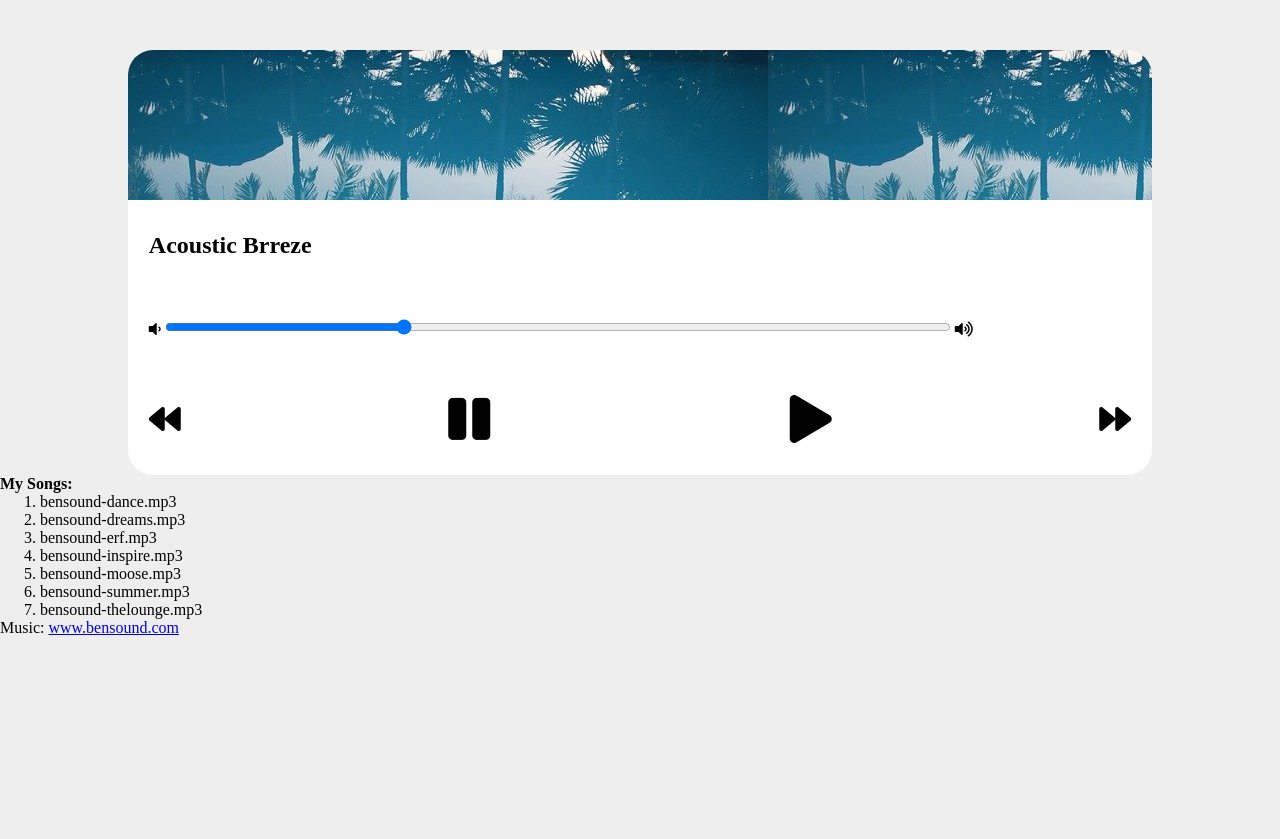
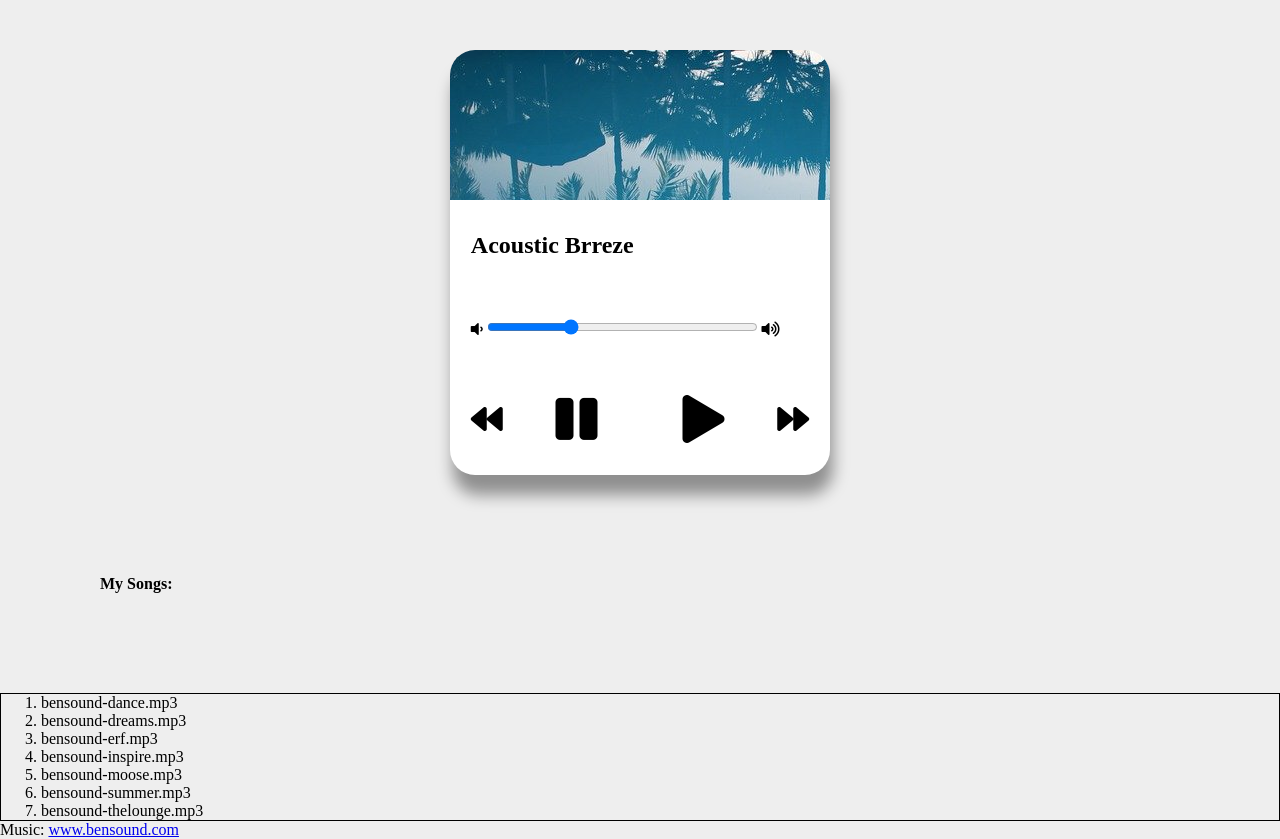
Before and after one commit to AshantiCode/js-fun-music-player, a plain HTML site: page index.html in a window 1280 px wide. Before the commit the page ends 800 px from the top, so only its background shows below. Drawn offline with Linux system fonts and the light colour scheme.

Commit message:
finish up card styling, add responivnes

```diff
--- a/index.html
+++ b/index.html
@@ -48,7 +48,7 @@
 
 	</div>
 
-	<h4>My Songs:</h4>
+	<h4 class="songs">My Songs:</h4>
 	<div class="song-list">
 		<ol>
 			<li>bensound-dance.mp3</li>
--- a/style.scss
+++ b/style.scss
@@ -14,7 +14,9 @@ body {
 	background: #ffffff;
 	margin: 50px auto 0;
 	width: 80%;
+	max-width: 380px;
 	border-radius: 25px;
+	box-shadow: 3px 20px 16px rgba(0, 0, 0, 0.4);
 
 	&-image {
 		// border: 1px solid red;
@@ -40,7 +42,6 @@ body {
 		}
 	}
 
-
 	.controls {
 		display: flex;
 		justify-content: space-between;
@@ -51,14 +52,13 @@ body {
 			margin-right: 2rem;
 		}
 	}
+}
 
-	.song-list {
-		text-align: left;
-		border: 1px solid;
+.songs {
+	margin: 100px;
+}
 
-
-		li {
-			// padding: .875rem
-		}
-	}
+.song-list {
+	text-align: left;
+	border: 1px solid;
 }
```
Also changed, not shown: style.css, 1 other file.
